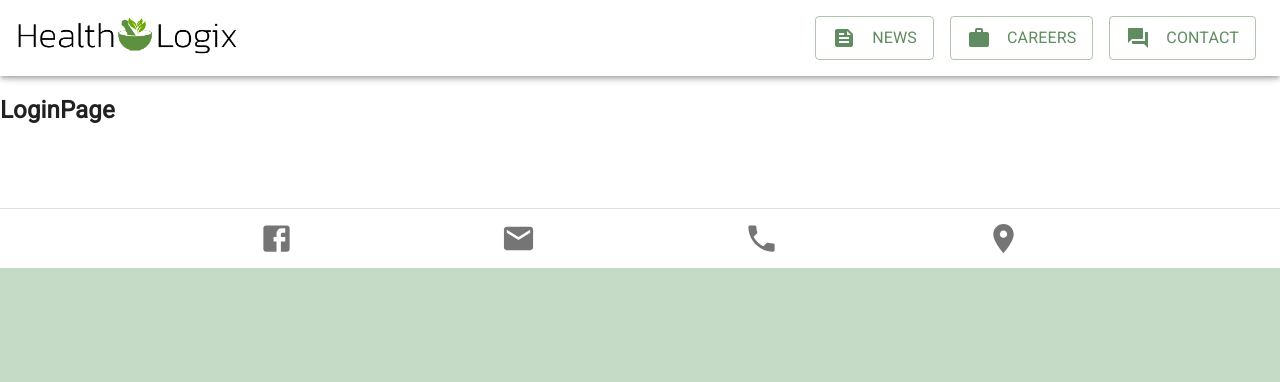
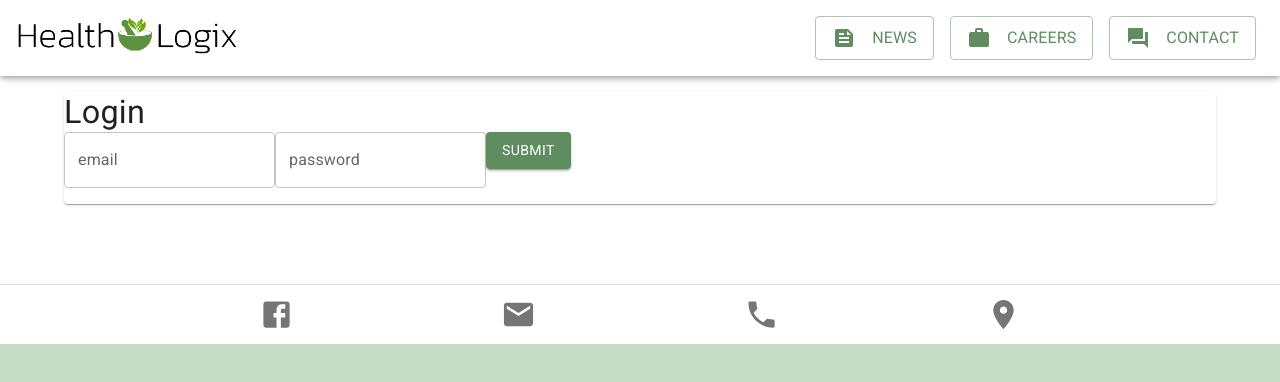
Before and after one commit to RobertT122/healthlogix, a Next.js app: page /login in a window 1280 px wide. Shown: the top 382 px of the page. Built offline with nearby package versions, Linux system fonts and the light colour scheme; no server answers.

Commit message:
Set up admin privaleges

```diff
--- a/components/Navbar.tsx
+++ b/components/Navbar.tsx
@@ -1,4 +1,8 @@
 //Link to home button and drawer for site navigation
+import { UserContext } from "../lib/context";
+import { auth } from "../lib/firebase";
+
+import { useRouter } from "next/router";
 import {
   AppBar,
   IconButton,
@@ -9,7 +13,7 @@ import {
   Box,
   useMediaQuery,
 } from "@mui/material";
-import { useContext, useState } from "react";
+import { useContext, useEffect, useState } from "react";
 import Link from "next/link";
 
 import MenuIcon from "@mui/icons-material/Menu";
@@ -22,6 +26,7 @@ export default function Navbar() {
   const [isOpen, setIsOpen] = useState(false);
   const toggleDrawer = () => setIsOpen(!isOpen);
   const portrait = !useMediaQuery("(min-aspect-ratio: 1/1)");
+
 
   return (
     <>
@@ -93,6 +98,9 @@ export default function Navbar() {
 
 function ButtonList({ home }) {
   const offset = home ? 0 : 1;
+  let user = useContext(UserContext);
+  let router = useRouter();
+
   return (
     <>
       {buttons.slice(offset).map(({ name, link, Icon }) => {
@@ -118,6 +126,24 @@ function ButtonList({ home }) {
           </Button>
         );
       })}
+        {user.user? (
+        <Button
+          onClick={(e) => {
+            console.log(user)
+            e.preventDefault();
+            auth.signOut();
+            router.push('/')
+          }}
+          color="error"
+          variant="outlined"
+          sx={{ px: 2, mx: 1, my: 1 }}
+        >
+          Logout
+        </Button>
+      ) : (
+        //Add login route here
+        <></>
+      )}
     </>
   );
 }
--- a/lib/firebase.ts
+++ b/lib/firebase.ts
@@ -14,7 +14,8 @@ import {
   where,
   startAfter,
 } from "firebase/firestore";
-import { getAuth } from "firebase/auth";
+
+import { getAuth, signInWithEmailAndPassword } from "firebase/auth";
 import { properToCamel } from "./helper";
 
 const firebaseConfig = {
@@ -35,6 +36,7 @@ if (!firebase.apps.length) {
 
 export const auth = getAuth(app);
 export const db = getFirestore(app);
+
 
 const storage = getStorage(app);
 const postsRef = collection(db, "posts");
--- a/lib/hooks.ts
+++ b/lib/hooks.ts
@@ -8,6 +8,7 @@ export function useUserData() {
   const [isAdmin, setIsAdmin] = useState(false);
 
   useEffect(() => {
+    setIsAdmin(false);
     if (user) {
       const adminRef = collection(db, "admin");
       getIsAdmin(user.uid).then((result) => {
--- a/pages/index.tsx
+++ b/pages/index.tsx
@@ -26,7 +26,7 @@ export default function HomePage() {
       <Card variant="outlined" sx={{ m: "auto" }}>
         <CardMedia component="img" image={mainContent.home.image} />
         <Box sx={{ padding: 2 }}>
-          <Typography variant="h3">{properToCamel("Hello world")}</Typography>
+          <Typography variant="h3">Hello world</Typography>
           <Divider />
           <Box sx={{ p: "10px" }}>
             <Typography variant="h6" sx={{ whiteSpace: "pre-wrap" }}>
--- a/pages/login.tsx
+++ b/pages/login.tsx
@@ -1,5 +1,61 @@
-// contains a login form to access your account
+import { auth } from "../lib/firebase";
+import { useState } from "react";
+import { signInWithEmailAndPassword } from "firebase/auth";
+import { TextField, Typography, Container, Card, Button } from "@mui/material";
+import { useRouter } from "next/router";
 
 export default function LoginPage() {
-  return <h2>LoginPage</h2>;
+  const [credentials, setCredentials] = useState({ email: "", password: "" });
+  const [errorMessage, setErrorMessage] = useState([]);
+  const router = useRouter();
+
+  function signIn(e) {
+    let { email, password } = credentials;
+    e.preventDefault();
+    signInWithEmailAndPassword(auth, email, password)
+      .then(() => {
+        router.push("/");
+      })
+      .catch((error) => {
+        setErrorMessage(error.message);
+      });
+  }
+
+  return (
+    <Container>
+      <Card>
+        <form onSubmit={(e) => signIn(e)}>
+          <Typography variant="h4">Login</Typography>
+          <TextField
+            label="email"
+            variant="outlined"
+            color="secondary"
+            onChange={(e) =>
+              setCredentials(
+                Object.assign({}, credentials, { email: e.currentTarget.value })
+              )
+            }
+          />
+          <TextField
+            label="password"
+            variant="outlined"
+            color="secondary"
+            onChange={(e) =>
+              setCredentials(
+                Object.assign({}, credentials, {
+                  password: e.currentTarget.value,
+                })
+              )
+            }
+          />
+          <Button color="secondary" variant="contained" type="submit">
+            Submit
+          </Button>
+        </form>
+        <Typography align="center" color="error" sx={{ mt: 2 }}>
+          {errorMessage}
+        </Typography>
+      </Card>
+    </Container>
+  );
 }
```
Also changed, not shown: components/NewsFeed.tsx (+12 -12 lines), pages/news.tsx (+4 -3 lines). Lines whose indentation alone changed are shown as unchanged.
